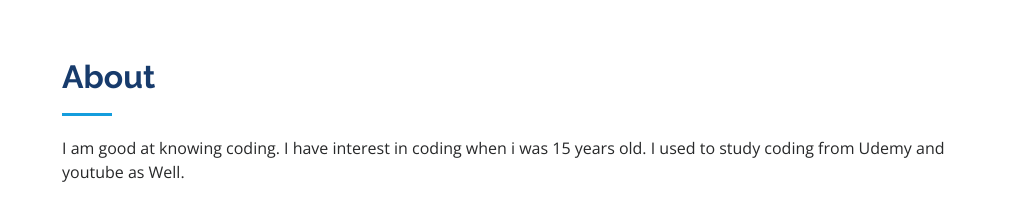
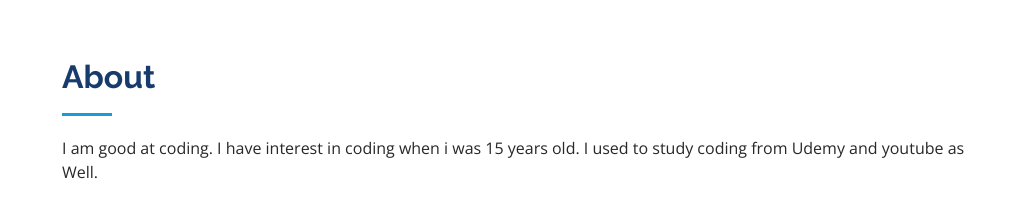
Before and after one commit to aln0573/portfolio, a plain HTML site: page index.html in a window 1280 px wide. Shown: the part 802-1013 px from the top of the page, without its empty margins (268-1280 px from the left). Drawn offline with nearby package versions, Linux system fonts and the light colour scheme.

Commit message:
title changed

```diff
--- a/index.html
+++ b/index.html
@@ -5,7 +5,7 @@
   <meta charset="utf-8">
   <meta content="width=device-width, initial-scale=1.0" name="viewport">
 
-  <title>iPortfolio Bootstrap Template - Index</title>
+  <title>Alan</title>
   <meta content="" name="description">
   <meta content="" name="keywords">
 
@@ -84,7 +84,7 @@
 
         <div class="section-title">
           <h2>About</h2>
-          <p> I am good at knowing coding. I have interest in coding when i was 15 years old. I used to study coding from Udemy and youtube as Well.</p>
+          <p> I am good at coding. I have interest in coding when i was 15 years old. I used to study coding from Udemy and youtube as Well.</p>
         </div>
 
         <div class="row">
```
